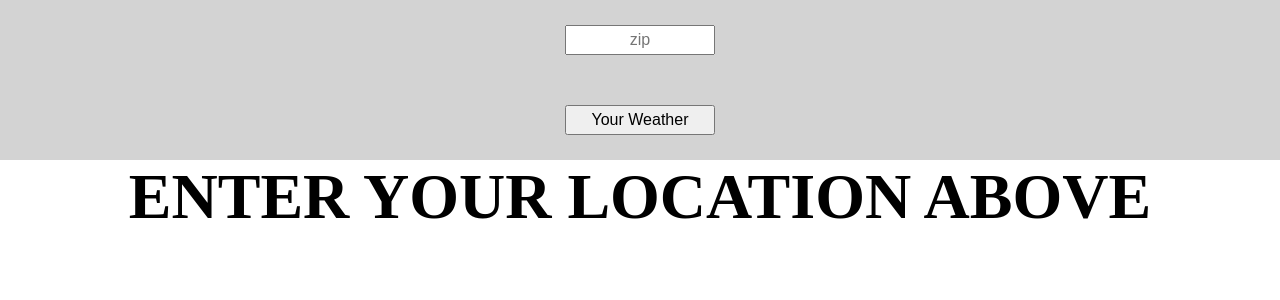
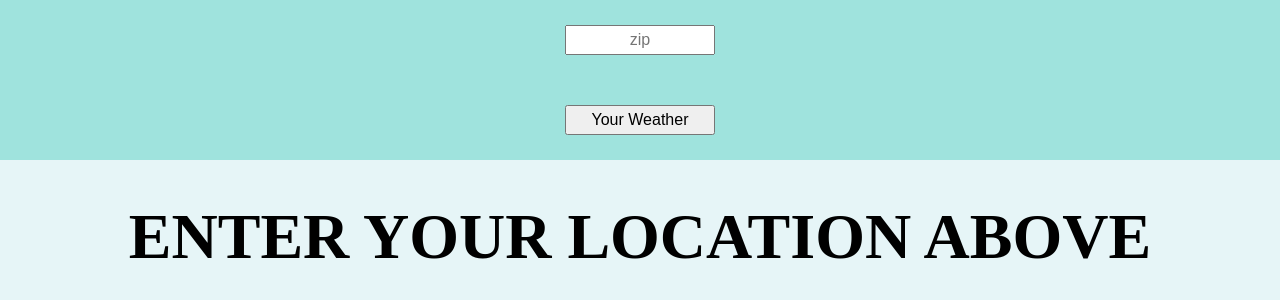
Before and after one commit to jamie29w/weather-api-app, a React (Create React App) app in the folder client/: page / in a window 1280 px wide. Shown: the top 300 px of the page. Built offline with nearby package versions, Linux system fonts and the light colour scheme.

Commit message:
updated colors

```diff
--- a/client/src/index.css
+++ b/client/src/index.css
@@ -2,3 +2,7 @@
     margin: 0;
     box-sizing: border-box;
 }
+
+body {
+    background-color: #E6F5F7;
+}
--- a/client/src/main/body/Component.js
+++ b/client/src/main/body/Component.js
@@ -14,13 +14,14 @@ function BodyComponent (props) {
             marginBottom: "5vh",
             display: "flex",
             flexDirection: "column",
-            textAlign: 'center'
+            textAlign: 'center',
+            backgroundColor: "#E6F5F7",
         },
         headers: {
             textAlign: "center",
             marginLeft: "auto",
             marginRight: "auto",
-            marginBottom: "5vh"
+            marginTop: "5vh"
         }
     }
     return (
@@ -28,7 +29,7 @@ function BodyComponent (props) {
             <h1 style={styles.headers}>{props.weather.currently.temperature === undefined ? "ENTER YOUR LOCATION ABOVE" : `CURRENT TEMPERATURE IN ${props.location.toUpperCase()}`}</h1>
             <h3 style={styles.headers}>{props.weather.currently.temperature === undefined ? "" : `${Math.round(props.weather.currently.temperature)}˚`}</h3>
 
-            <h1> {props.weather.currently.temperature === undefined ? "" : "WEEKLY FORECAST:"}</h1>
+            <h1 style={styles.headers}> {props.weather.currently.temperature === undefined ? "" : "WEEKLY FORECAST:"}</h1>
             <br/>
             {props.weather.currently.temperature === undefined ? "" : props.weather.daily.data.map((day, i) => <Daily key={i} day={props.weather.daily.data[i]} />)}
         </div>
--- a/client/src/main/body/Daily.js
+++ b/client/src/main/body/Daily.js
@@ -9,13 +9,20 @@ function Daily (props) {
             display: "flex",
             flexDirection: "column",
             textAlign: "center",
-            // margin: "15px"
         },
         innerDivStyles: {
             display: "flex",
             flexDirection: "row",
             justifyContent: "space-around",
-            margin: 15
+        },
+        headers: {
+            textAlign: "center",
+            marginLeft: "auto",
+            marginRight: "auto",
+            marginTop: "2.5vh"
+        },
+        spans: {
+            color: "#004843",
         }
     }
 
@@ -28,12 +35,12 @@ function Daily (props) {
 
     return (
         <div style={styles.outerDivStyles}>
-            <h2>{dayOfWeek}</h2>
+            <h2 style={styles.headers}><span style={styles.spans}>{dayOfWeek}</span></h2>
             <div style={styles.innerDivStyles}>
-                <h3>Hi: {Math.round(props.day.temperatureHigh)}˚</h3>
-                <h3>Lo: {Math.round(props.day.temperatureLow)}˚</h3>
+                <h3 style={styles.headers}><span style={styles.spans}>HI:</span> {Math.round(props.day.temperatureHigh)}˚</h3>
+                <h3 style={styles.headers}><span style={styles.spans}>LO:</span> {Math.round(props.day.temperatureLow)}˚</h3>
             </div>
-            <h5>Description: {props.day.summary}</h5>
+            <h5 style={styles.headers}><span style={styles.spans}>DESCRIPTION</span>: {props.day.summary.toUpperCase()}</h5>
             <br/>
             <hr/>
         </div>
--- a/client/src/main/header/Component.js
+++ b/client/src/main/header/Component.js
@@ -4,7 +4,7 @@ function HeaderComponent(props) {
 
     const style = {
         background: {
-            backgroundColor: "lightgrey",
+            backgroundColor: "#9FE3DD",
             width: "100%",
             height: "20vh",
             display: "flex",
```
